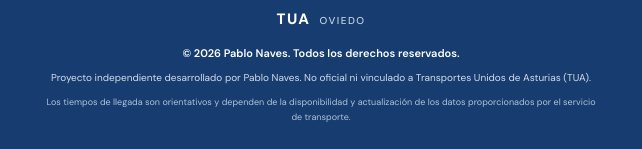
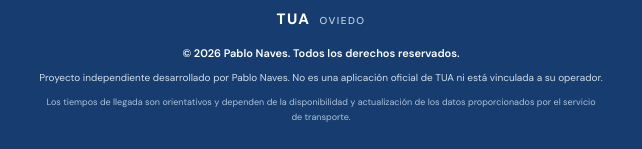
Before and after one commit to Pabloypunto/tua-autobuses, a plain HTML site: page tua-pwa-primera-version/tua-pwa/index.html in a window 1280 px wide. Shown: the part 856-1005 px from the top of the page, 319-961 px from the left. Drawn offline with nearby package versions, Linux system fonts and the light colour scheme.

Commit message:
Update index.html

```diff
--- a/tua-pwa-primera-version/tua-pwa/index.html
+++ b/tua-pwa-primera-version/tua-pwa/index.html
@@ -86,7 +86,7 @@
 
     <p class="footer-credit">
       Proyecto independiente desarrollado por Pablo Naves.
-      No oficial ni vinculado a Transportes Unidos de Asturias (TUA).
+      No es una aplicación oficial de TUA ni está vinculada a su operador.
     </p>
 
     <p class="footer-legal">
```
